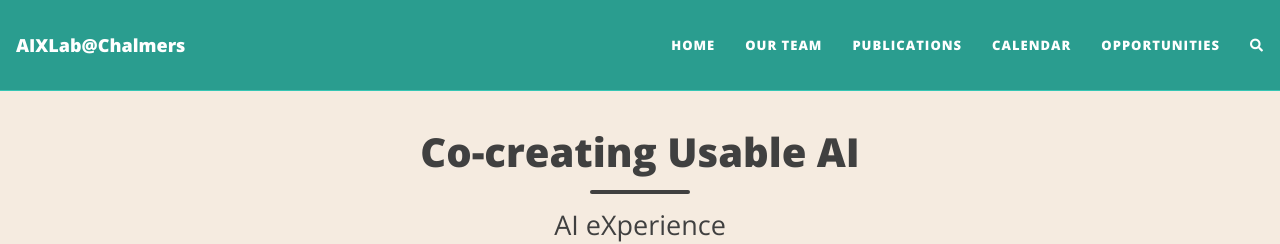
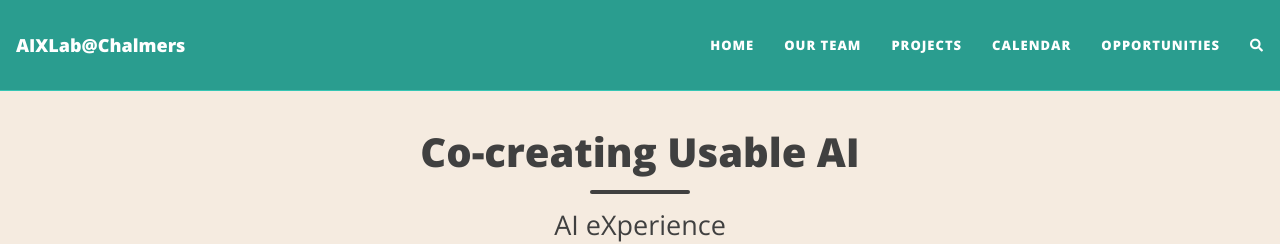
Before and after one commit to usableai/usableai.github.io, a Jekyll site: the page built from index.md, in a window 1280 px wide. Shown: the top 244 px of the page. Built offline with Jekyll 4.4.1, drawn with Linux system fonts in a browser that asks for light colours; nearby versions of some CDN libraries; comment, search, counter and statistics services are not loaded.

Commit message:
add projects page

```diff
--- a/_config.yml
+++ b/_config.yml
@@ -22,7 +22,8 @@ author: AIXLab@Chalmers
 navbar-links:
   Home: "/"
   Our Team: "aboutus"
-  Publications: "publications"
+  Projects: "projects"
+  # Publications: "publications"
   # Reading club: "reading"
   Calendar: "calendar"
   # Resources:
@@ -258,6 +259,8 @@ highlighter: rouge
 permalink: /:year-:month-:day-:title/
 paginate: 5
 
+paginate_path: "/projects/page:num/"
+
 kramdown:
   input: GFM
 
--- /dev/null
+++ b/projects/index.html
@@ -0,0 +1,5 @@
+---
+layout: home
+title: Our projects
+subtitle: Enabling usable AI
+---
```
